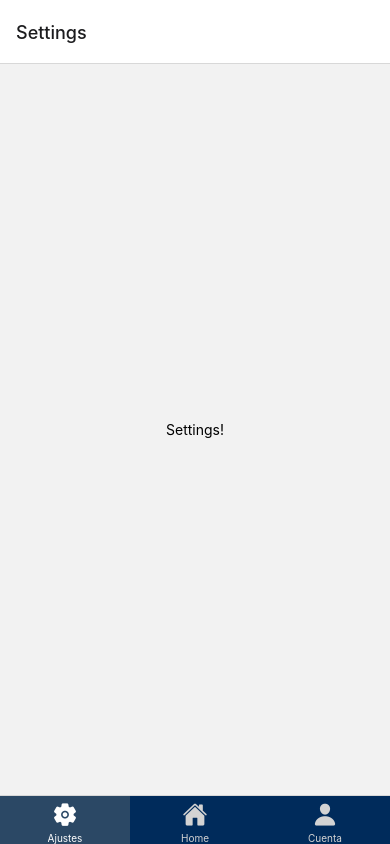
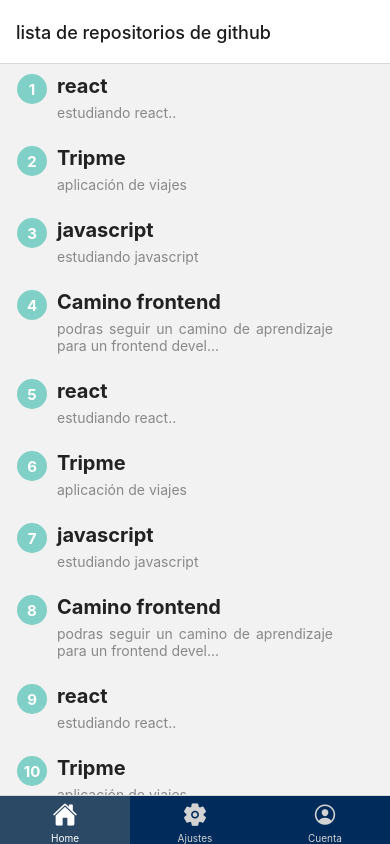
Before and after one commit to valerepetto14/react-native-pruebas, a React Native app: screen /cuenta in a window 390 px wide. Built offline with nearby package versions, Linux system fonts and the light colour scheme.

Commit message:
fix problems of the navigation between screens of the app

```diff
--- a/App.js
+++ b/App.js
@@ -1,9 +1,5 @@
-import { StyleSheet, Text, View, TouchableOpacity, Alert } from "react-native";
-// import { NavigationContainer } from "@react-navigation/native";
-import TabNavigation from "./src/componentes/TabNavigation";
-import RepoNavigator from "./src/navigators/RepoNavigator";
+import TabNavigation from "./src/TabNavigation";
 import { createStackNavigator } from "@react-navigation/stack";
-import RepoDetails from "./src/screens/RepoDetails";
 
 const Stack = createStackNavigator();
 
--- /dev/null
+++ b/src/ScreenStacks/AccountStack.jsx
@@ -0,0 +1,21 @@
+import React from "react";
+import { createNativeStackNavigator } from "@react-navigation/native-stack";
+
+// importamos las pantallas que vamos a utilizar
+import Login from "../screens/LoginScreen";
+import Register from "../screens/RegisterScreen";
+import Cuenta from "../screens/CuentaScreen";
+
+const Stack = createNativeStackNavigator();
+
+const AccountStack = () => {
+  return (
+    <Stack.Navigator>
+      <Stack.Screen name="cuenta" component={Cuenta} />
+      <Stack.Screen name="login" component={Login} />
+      <Stack.Screen name="signin" component={Register} />
+    </Stack.Navigator>
+  );
+};
+
+export default AccountStack;
--- a/src/navigators/RepoNavigator.jsx
+++ b/src/ScreenStacks/HomeStack.jsx
@@ -7,9 +7,14 @@
 
 const Stack = createStackNavigator();
 
-export default function RepoStack() {
+export default function HomeStack() {
   return (
     <Stack.Navigator>
+      <Stack.Screen
+        name="Home"
+        component={Main}
+        options={{ title: "lista de repositorios de github" }}
+      />
       <Stack.Screen
         name="repoDetails"
         component={RepoDetails}
--- /dev/null
+++ b/src/ScreenStacks/SettingStack.jsx
@@ -0,0 +1,17 @@
+import React from "react";
+import { createNativeStackNavigator } from "@react-navigation/native-stack";
+
+// importamos pantallas que vamos a usar
+import AjustesPantalla from "../screens/SettingScreen";
+
+const Stack = createNativeStackNavigator();
+
+const SettingStack = () => {
+  return (
+    <Stack.Navigator>
+      <Stack.Screen name="ajustes" component={AjustesPantalla} />
+    </Stack.Navigator>
+  );
+};
+
+export default SettingStack;
--- a/src/componentes/TabNavigation.jsx
+++ b/src/TabNavigation.jsx
@@ -1,32 +1,15 @@
 import React from "react";
 import { createBottomTabNavigator } from "@react-navigation/bottom-tabs";
 import { StyleSheet, Text, View, TouchableOpacity, Alert } from "react-native";
-import Main from "./Main";
+import Main from "./componentes/Main";
 import { createStackNavigator } from "@react-navigation/stack";
 import { NavigationContainer } from "@react-navigation/native";
-import { Icon } from "@rneui/themed";
 import { Ionicons } from "@expo/vector-icons";
-// probandooo
 
 // import Main from "../componentes/Main";
-import RepoDetails from "../screens/RepoDetails";
-import RepoStack from "../navigators/RepoNavigator";
-
-function HomeScreen() {
-  return (
-    <View>
-      <Main></Main>
-    </View>
-  );
-}
-
-function SettingsScreen() {
-  return (
-    <View style={{ flex: 1, justifyContent: "center", alignItems: "center" }}>
-      <Text>Settings!</Text>
-    </View>
-  );
-}
+import HomeStack from "./ScreenStacks/HomeStack";
+import SettingStack from "./ScreenStacks/SettingStack";
+import AccountStack from "./ScreenStacks/AccountStack";
 
 const Tab = createBottomTabNavigator();
 
@@ -34,7 +17,7 @@
   return (
     <NavigationContainer>
       <Tab.Navigator
-        initialRouteName="restaurants"
+        initialRouteName="Repositorios"
         tabBarOptions={{
           activeTintColor: "#fff",
           inactiveTintColor: "lightgray",
@@ -47,33 +30,40 @@
         }}
       >
         <Tab.Screen
-          name="Settings"
-          component={SettingsScreen}
+          name="Repositorios"
+          component={HomeStack}
+          options={{
+            tabBarLabel: "Home",
+            tabBarIcon: ({ color, size }) => (
+              <Ionicons name="home" color={color} size={size} />
+            ),
+            headerShown: false,
+          }}
+        />
+        <Tab.Screen
+          name="Ajustes"
+          component={SettingStack}
           options={{
             tabBarLabel: "Ajustes",
             tabBarIcon: ({ color, size }) => (
               <Ionicons name="settings" color={color} size={size} />
             ),
+            headerShown: false,
           }}
         />
         <Tab.Screen
-          name="Repositorios"
-          component={HomeScreen}
-          options={{
-            tabBarLabel: "Home",
-            tabBarIcon: ({ color, size }) => (
-              <Ionicons name="home" color={color} size={size} />
-            ),
-          }}
-        />
-        <Tab.Screen
-          name="repos"
-          component={RepoStack}
+          name="Cuenta"
+          component={AccountStack}
           options={{
             tabBarLabel: "Cuenta",
             tabBarIcon: ({ color, size }) => (
-              <Ionicons name="person" color={color} size={size} />
+              <Ionicons
+                name="person-circle-outline"
+                color={color}
+                size={size}
+              />
             ),
+            headerShown: false,
           }}
         />
       </Tab.Navigator>
--- a/src/componentes/ItemsRepo.jsx
+++ b/src/componentes/ItemsRepo.jsx
@@ -2,14 +2,11 @@
 import { Button, View, Text, StyleSheet, TouchableOpacity } from "react-native";
 import StyledText from "./StyledText";
 import StyleTitle from "./StyleTitle";
-import RepoNavigator from "../navigators/RepoNavigator";
 import { useNavigation } from "@react-navigation/native";
-import RepoStack from "../navigators/RepoNavigator";
 import RepoDetails from "../screens/RepoDetails";
 
 const ItemRepo = (props) => {
   const navigation = useNavigation();
-  // const navigation = useNavigation();
   return (
     <View key={props.id} style={styles.container}>
       <TouchableOpacity
--- /dev/null
+++ b/src/screens/CuentaScreen.jsx
@@ -0,0 +1,13 @@
+import React from "react";
+import { View, Button, Text } from "react-native";
+import { useNavigation } from "@react-navigation/native";
+
+export default function Cuenta() {
+  const navigation = useNavigation();
+  return (
+    <View>
+      <Button title="Log in" onPress={() => navigation.navigate("login")} />
+      <Button title="Sign in" onPress={() => navigation.navigate("signin")} />
+    </View>
+  );
+}
--- /dev/null
+++ b/src/screens/LoginScreen.jsx
@@ -0,0 +1,13 @@
+import React from "react";
+import { View, Text, Button } from "react-native";
+
+const Login = () => {
+  return (
+    <View>
+      <Text>Inicio de sesión</Text>
+      <Button title="Inicio de sesión" />
+    </View>
+  );
+};
+
+export default Login;
--- /dev/null
+++ b/src/screens/RegisterScreen.jsx
@@ -0,0 +1,13 @@
+import React from "react";
+import { View, Text, Button } from "react-native";
+
+const Register = () => {
+  return (
+    <View>
+      <Text>Registro de cuenta</Text>
+      <Button title="registrarme" />
+    </View>
+  );
+};
+
+export default Register;
--- a/src/screens/RepoDetails.jsx
+++ b/src/screens/RepoDetails.jsx
@@ -4,6 +4,7 @@
 export default function RepoDetails() {
   return (
     <View>
+      <Text>Información extendida del repositorio</Text>
       <Text>holaaa bro</Text>
       <Text>holaaa bro</Text>
       <Text>holaaa bro</Text>
--- /dev/null
+++ b/src/screens/SettingScreen.jsx
@@ -0,0 +1,14 @@
+import { useNavigation } from "@react-navigation/native";
+import React from "react";
+import { View, Text, Button } from "react-native";
+
+const AjustesPantalla = () => {
+  const navigation = useNavigation();
+  return (
+    <View style={{ flex: 1, justifyContent: "center", alignItems: "center" }}>
+      <Text>Ajustes de mi cuenta</Text>
+    </View>
+  );
+};
+
+export default AjustesPantalla;
```
Also changed, not shown: src/screens/HomeScreen.jsx (added, +12 -0 lines).
